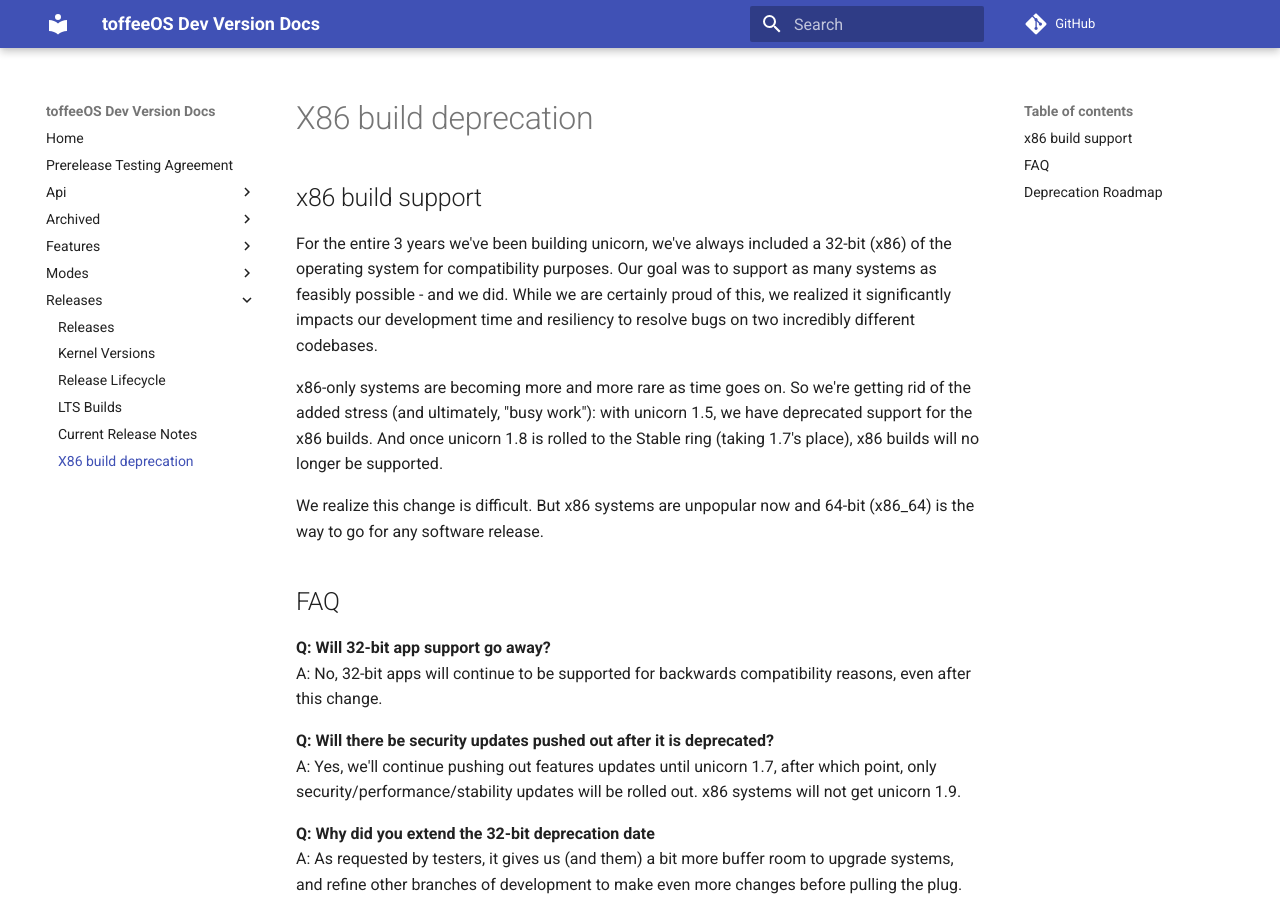
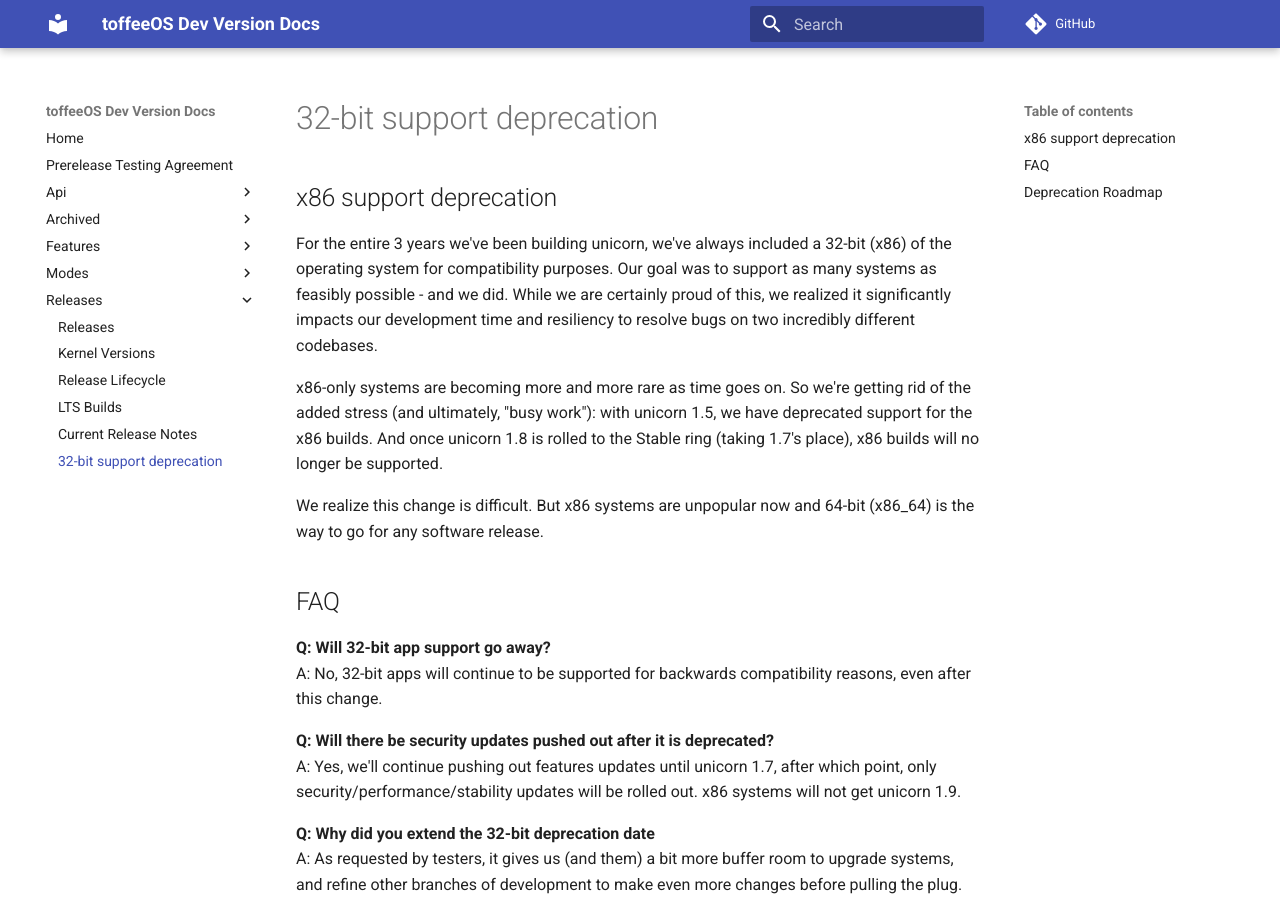
Before and after one commit to Wallymer/toffeeOSdocs, an MkDocs documentation site: the page built from docs/releases/x86-support-deprecation.md, in a window 1280 px wide and 900 px high. Built offline with MkDocs 1.6.1 and Material for MkDocs 9.7.7, drawn with Linux system fonts in a browser that asks for light colours; comment, search, counter and statistics services are not loaded.

Commit message:
X86: renamed build deprecation to support deprecation, added title
Signed-off-by: Slade Watkins <slade@sladewatkins.com>

```diff
--- a/docs/releases/x86-build-deprecation.md
+++ b/docs/releases/x86-support-deprecation.md
@@ -1,4 +1,8 @@
-## x86 build support
+---
+title: 32-bit support deprecation
+---
+
+## x86 support deprecation
 For the entire 3 years we've been building unicorn, we've always included a 32-bit (x86) of the operating system for compatibility purposes. Our goal was to support as many systems as feasibly possible - and we did. While we are certainly proud of this, we realized it significantly impacts our development time and resiliency to resolve bugs on two incredibly different codebases.
 
 x86-only systems are becoming more and more rare as time goes on. So we're getting rid of the added stress (and ultimately, "busy work"): with unicorn 1.5, we have deprecated support for the x86 builds. And once unicorn 1.8 is rolled to the Stable ring (taking 1.7's place), x86 builds will no longer be supported.
```
